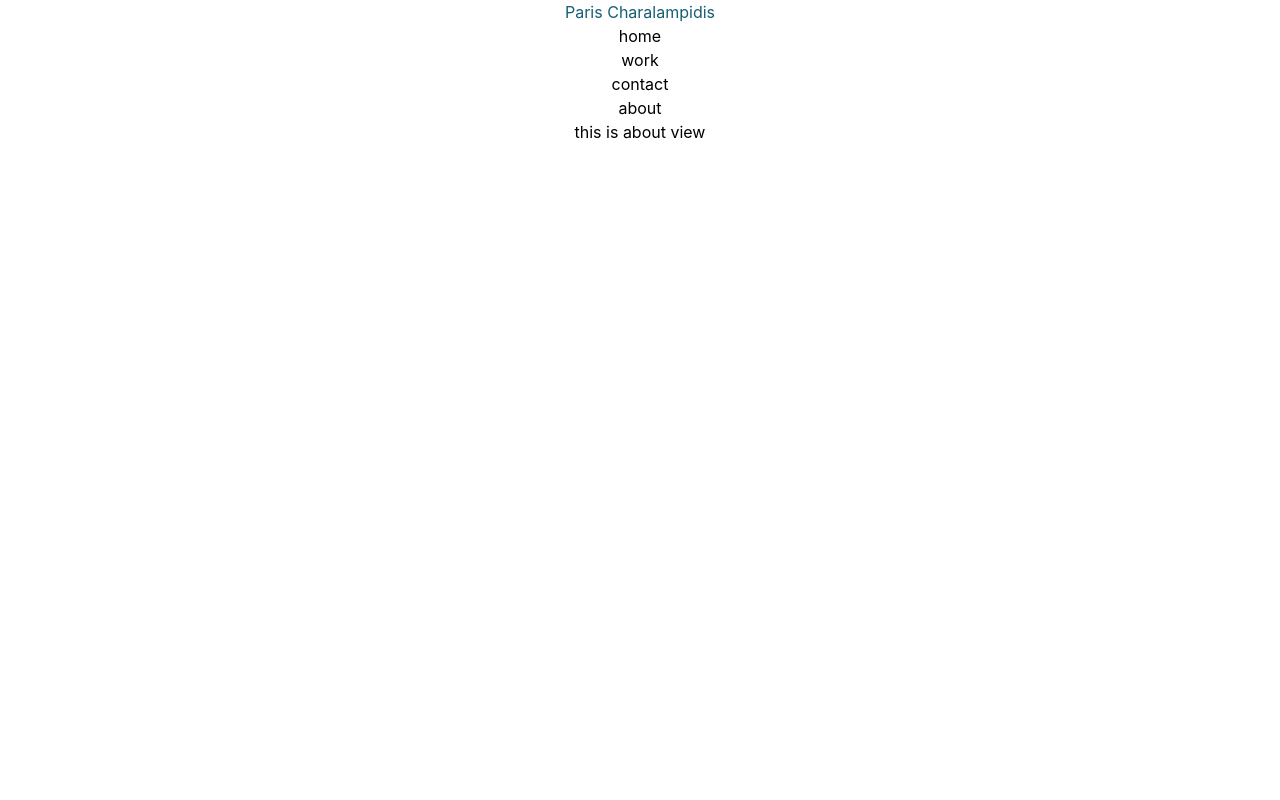
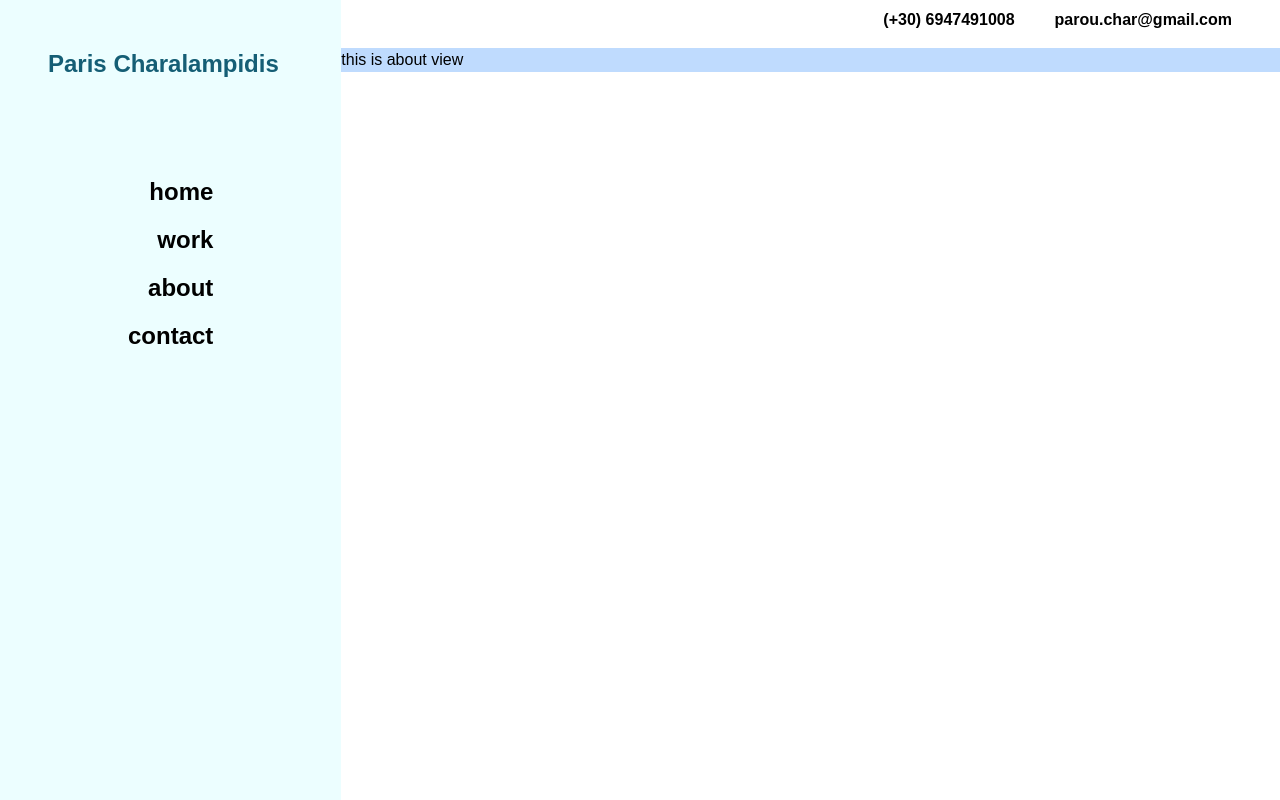
Before and after one commit to parischaralampidis3/portfolio_test, a React (Create React App) app: page /about in a window 1280 px wide. Built offline with nearby package versions, Linux system fonts and the light colour scheme.

Commit message:
set basic tobar views layout

```diff
--- a/src/App.css
+++ b/src/App.css
@@ -1,5 +1,6 @@
-.App {
-  text-align: center;
+
+body,html{
+  font-family: Arial, Helvetica, sans-serif;
 }
 
 .App-logo {
--- a/src/App.js
+++ b/src/App.js
@@ -1,13 +1,25 @@
 import "./App.css";
 import Sidebar from "./Components/Layouts/Sidebar";
+import TopBar from "./Components/Layouts/TopBar";
 import Routing from "./Components/Routing";
 function App() {
   return (
-    <div className="App">
-     <Sidebar/>
-      <Routing/>
+
+
+    <div className="App flex flex-column">
+    <Sidebar/>
+      <div className="w-full">
+      <TopBar/>
+        <Routing/>
+
+        </div>
+
+
 
     </div>
+
+
+
   );
 }
 
--- a/src/Components/Layouts/Navigation.js
+++ b/src/Components/Layouts/Navigation.js
@@ -1,25 +1,33 @@
 import React from "react";
 
-function Navigation(){
-    return(
-        <div>
-            <ul>
+function Navigation() {
+  return (
+    <div className="box-border">
+      <div className="bg-cyan-50 w-4/4 h-screen p-12">
+        <h1 className="text-cyan-800 text-left text-2xl font-bold mx-auto">
+          Paris Charalampidis
+        </h1>
+
+        <div className="container">
+          <div className=" flex flex-column ">
+            <ul className="mx-20 text-right text-2xl font-semibold my-24">
               <li>
                 <a href="/">home</a>
               </li>
-                <li>
+              <li className="mt-4">
                 <a href="/work">work</a>
               </li>
-
-                <li>
+              <li className="mt-4">
+                <a href="/about">about</a>
+              </li>
+              <li className="mt-4">
                 <a href="/contact">contact</a>
               </li>
-                    <li>
-                    <a href="/about">about</a>
-                </li>
             </ul>
-
           </div>
-    )
+        </div>
+      </div>
+    </div>
+  );
 }
 export default Navigation;
--- a/src/Components/Layouts/Sidebar.js
+++ b/src/Components/Layouts/Sidebar.js
@@ -3,8 +3,7 @@ import Navigation from "./Navigation";
 
 function Sidebar(){
     return (
-        <div>
-            <h1 className="text-cyan-800">Paris Charalampidis</h1>
+        <div className="h-full">
             <Navigation/>
         </div>
 
--- /dev/null
+++ b/src/Components/Layouts/TopBar.js
@@ -0,0 +1,14 @@
+import React from "react";
+
+function TopBar(){
+    return(
+        <div className="w-full mb-2 h-10">
+            <div className="flex justify-end  p-2 font-semibold">
+                <h3>(+30) 6947491008</h3>
+                <h3 className="mx-10">parou.char@gmail.com</h3>
+            </div>
+
+        </div>
+    )
+}
+export default TopBar
--- a/src/Components/Routing.js
+++ b/src/Components/Routing.js
@@ -7,7 +7,7 @@ import About from "./Views/About";
 
 function Routing (){
     return(
-        <div>
+        <div className="bg-blue-200 ">
            <Router>
             <Routes>
 
--- a/src/Components/Views/Home.js
+++ b/src/Components/Views/Home.js
@@ -4,6 +4,7 @@ function Home (){
     return(
     <div>
         <h1>this is home view</h1>
+        <h1>this is home view</h1>
     </div>
     )
 }
```
Lines whose indentation alone changed are shown as unchanged.
